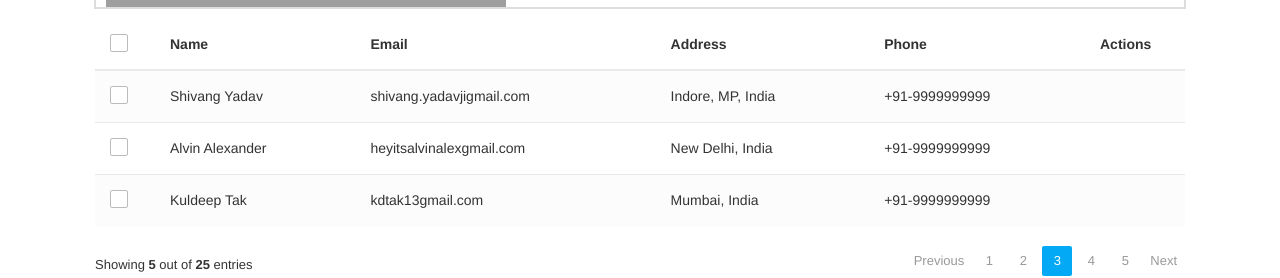
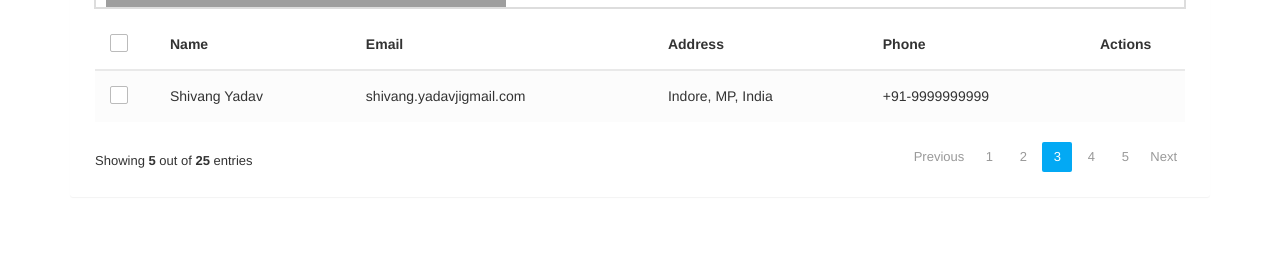
Before and after one commit to mediaswhatif/CRUD-TUTORIAL, an Angular app: page / in a window 1280 px wide. Shown: the part 146-424 px from the top of the page. Built offline with nearby package versions, Linux system fonts and the light colour scheme; grey boxes are pictures that could not be loaded.

Commit message:
third commit

```diff
--- a/src/app/app.component.html
+++ b/src/app/app.component.html
@@ -43,38 +43,6 @@
                     <td>Shivang Yadav</td>
                     <td>shivang.yadavjigmail.com</td>
                     <td>Indore, MP, India</td>
-                    <td>+91-9999999999</td>
-                    <td>
-                        <a href="#editEmployeeModal" class="edit" data-toggle="modal"><i class="material-icons" data-toggle="tooltip" title="Edit">&#xE254;</i></a>
-                        <a href="#deleteEmployeeModal" class="delete" data-toggle="modal"><i class="material-icons" data-toggle="tooltip" title="Delete">&#xE872;</i></a>
-                    </td>
-                </tr>
-                <tr>
-                    <td>
-                        <span class="custom-checkbox">
-                            <input type="checkbox" id="checkbox2" name="options[]" value="1">
-                            <label for="checkbox2"></label>
-                        </span>
-                    </td>
-                    <td>Alvin Alexander</td>
-                    <td>heyitsalvinalexgmail.com</td>
-                    <td>New Delhi, India</td>
-                    <td>+91-9999999999</td>
-                    <td>
-                        <a href="#editEmployeeModal" class="edit" data-toggle="modal"><i class="material-icons" data-toggle="tooltip" title="Edit">&#xE254;</i></a>
-                        <a href="#deleteEmployeeModal" class="delete" data-toggle="modal"><i class="material-icons" data-toggle="tooltip" title="Delete">&#xE872;</i></a>
-                    </td>
-                </tr>
-                <tr>
-                    <td>
-                        <span class="custom-checkbox">
-                            <input type="checkbox" id="checkbox3" name="options[]" value="1">
-                            <label for="checkbox3"></label>
-                        </span>
-                    </td>
-                    <td>Kuldeep Tak</td>
-                    <td>kdtak13gmail.com</td>
-                    <td>Mumbai, India</td>
                     <td>+91-9999999999</td>
                     <td>
                         <a href="#editEmployeeModal" class="edit" data-toggle="modal"><i class="material-icons" data-toggle="tooltip" title="Edit">&#xE254;</i></a>
```
